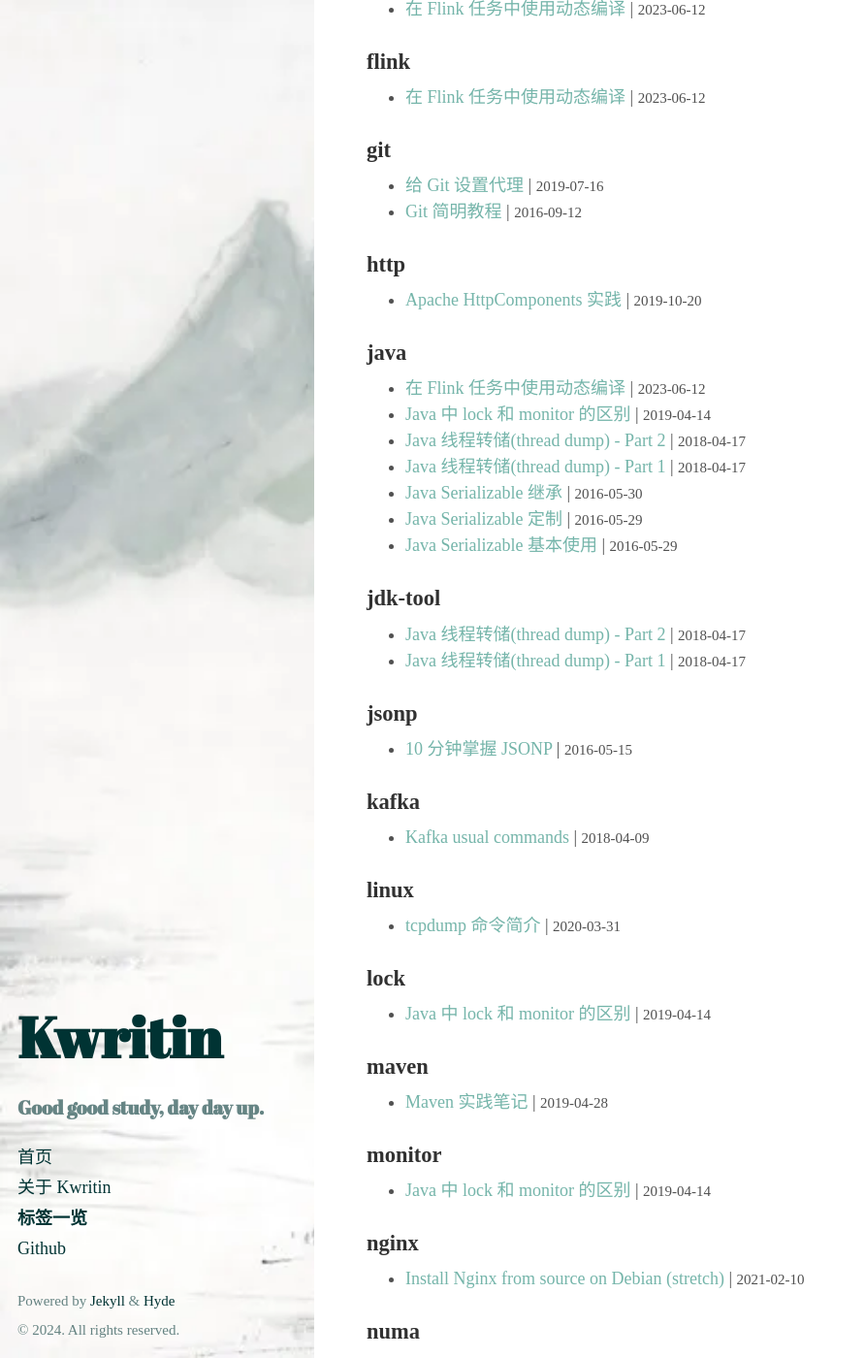
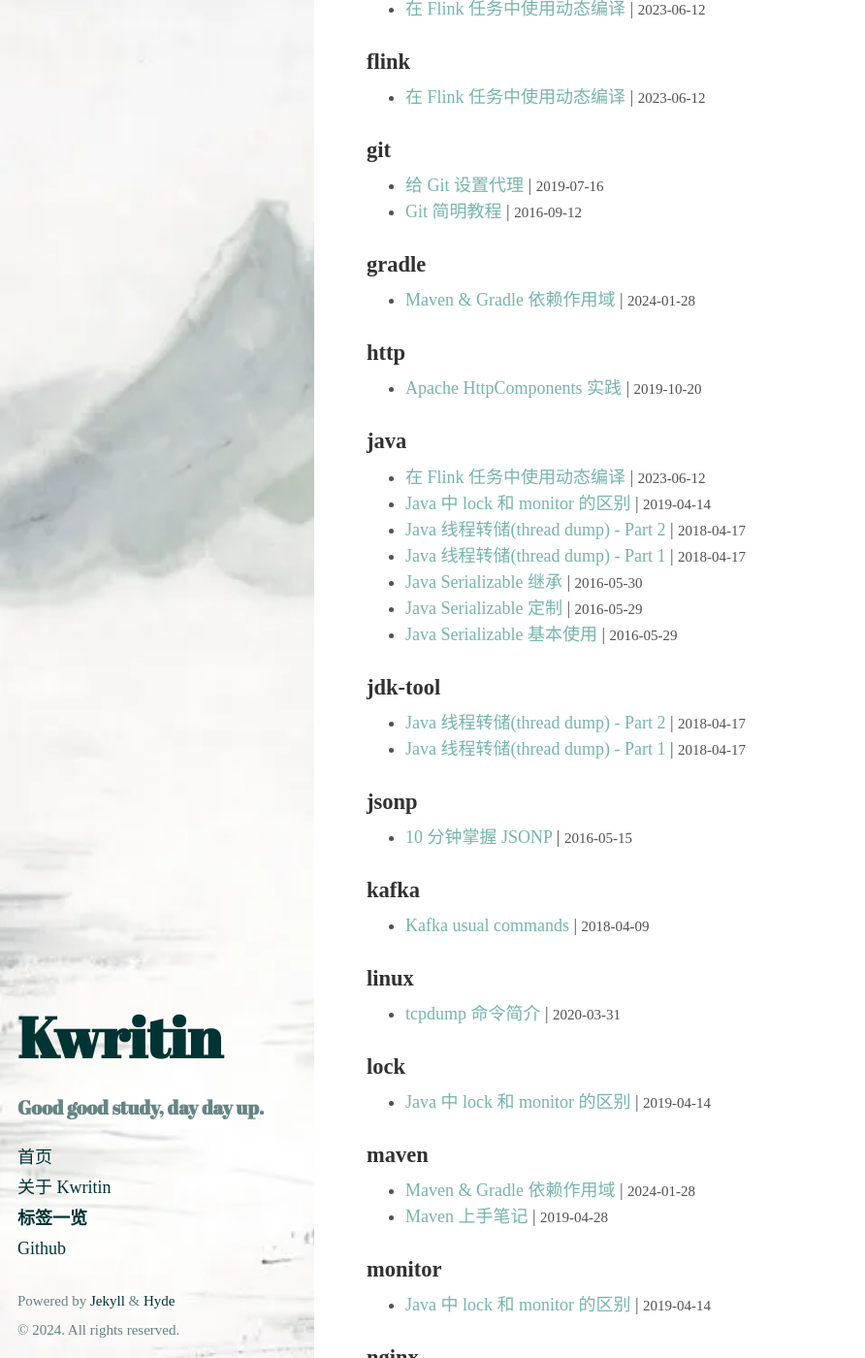
Before and after one commit to toien/toien.github.io, a Jekyll site: the page built from tags.html, in a window 1280 px wide and 1400 px high, scrolled down 696 px. Shown: the whole window at 97% size, without its empty margins (0-892 px from the left). Built offline with Jekyll 4.4.1, drawn with Linux system fonts in a browser that asks for light colours; some of the changed lines change nothing that is shown.

Commit message:
Add post

````diff
--- a/_posts/2019-04-28-maven-notes.md
+++ b/_posts/2019-04-28-maven-hands-on-notes.md
@@ -1,6 +1,6 @@
 ---
 layout: post
-title: Maven 实践笔记
+title: Maven 上手笔记
 tags: maven
 excerpt_separator: <!-- more -->
 ---
--- /dev/null
+++ b/_posts/2024-01-28-maven-gradle-dependencies-scope.md
@@ -0,0 +1,123 @@
+---
+layout: post
+title: Maven & Gradle 依赖作用域
+tags: maven gradle
+excerpt_separator: <!-- more -->
+---
+
+Maven 和 Gradle 是目前 Java(JVM) 项目中比较主流的构建工具，今天我们来聊一下他们各自如何管理依赖的作用域。
+
+正确地理解依赖作用域对于我们开发出简洁、轻量的程序很有帮助。
+
+<!-- more -->
+
+在开始讲依赖作用域之前，我们先回忆一下 Java 的开发过程。
+
+我们编写的代码，需要经过**编译**，变成字节码，然后以 jar 的形式交给 jvm 去**运行**。
+
+所以，依赖作用域配置主要影响它在两个地方出现，一个是编译期(compile time)，一个是运行期(runtime)。
+
+## Maven Dependency Scope
+
+Maven 的作用域比较直接，直接在 dependency 元素下声明 scope 即可。
+
+```xml
+<dependency>
+  <groupId>com.alibaba</groupId>
+  <artifactId>fastjson</artifactId>
+  <version>1.17.25</version>
+  <scope>compile</scope>
+</dependency>
+```
+
+默认如果不配置，则是 `compile`.
+
+### `compile`
+
+即在编译环节就需要引入的依赖，如果应用最终会打成 uber jar，那么这些依赖都会被打包到 uber jar 中。
+这也是 maven 里用得最多的作用域。
+
+### `provided` & `runtime`
+
+这俩兄弟有一个共同的特点，就是不会把依赖带到 uber jar 中。
+
+区别是: 声明为 `provided` 的依赖，Maven 会加入到编译期的 classpath 中，而 `runtime` 则不会。举个栗子:
+
+比如我们做的是一个 web 项目，最终会部署到 ecs 上的 tomcat 容器里运行，那么项目里声明的 servlet-api 依赖，应该是 provided:
+
+```xml
+<dependency>
+  <groupId>javax.servlet</groupId>
+  <artifactId>javax.servlet-api</artifactId>
+  <version>4.0.1</version>
+  <scope>provided</scope>
+</dependency>
+```
+
+为什么？程序在运行期，servlet-api 由容器统一管理，不需要单独打包到应用的 jar 包里。而我们在开发阶段，在编译期，开发功能时需要实现 servlet-api 相关的接口(import servlet-api 的类)，所以需要它在 classpath 上才能通过编译。
+
+而 runtime 是彻底将依赖和应用 *"断绝关系"* ，编译期无法感知到它的存在，运行期由容器动态提供。一个例子是 slf4j:
+
+项目在使用 slf4j 的时候，在编译期只需要引入 slf4j-api, 在程序运行期由具体的 classpath 上的 binding jar 来决定是使用 log4j or logback。
+
+```xml
+<dependency>
+  <groupId>org.slf4j</groupId>
+  <artifactId>slf4j-api</artifactId>
+  <scope>compile</scope>
+</dependency>
+<dependency>
+  <groupId>org.apache.logging.log4j</groupId>
+  <artifactId>log4j-core</artifactId>
+  <scope>runtime</scope>
+</dependency>
+<dependency>
+  <groupId>org.apache.logging.log4j</groupId>
+  <artifactId>log4j-slf4j2-impl</artifactId>
+  <scope>runtime</scope>
+</dependency>
+```
+
+### `import`
+
+这是一个特殊的 scope，只能应用在 type 为 pom 的依赖上，很简单，把该 pom 的 `dependencyManagement` 内容引入到当前的项目。
+
+但是，为了减少外部依赖对项目的影响，建议尽量少使用。
+
+为什么这么说呢？可以试想一下，假如我 import 的 pom 依赖中有某个 jar 的版本是 A，但是项目的传递依赖的版本是 B。就导致冲突了。
+
+而往往 import 的 pom 中包含很多依赖，所以非常容易导致冲突。
+
+### `test`
+
+被声明为 test 的依赖只出现在 test classpath 上。
+
+## Gradle
+
+Gradle 首先明确出 `compileClasspath` 和 `runtimeClasspath` 两个概念。
+
+可以这个命令查看依赖树的情况:
+
+```
+> ./gradlew dependencies
+```
+
+Gradle 的 dependency scope 除了影响依赖是否加入到对应的 classpath 中，还会决定是否将依赖暴露给第三方，这个特性为 lib 开发带来了方便。
+
+Scope | When available | Leaks to consumer
+------------- | -------------- | -----------------
+implementation | compiletime + runtime | runtime
+api | compiletime + runtime | compiletime + runtime
+compiletimeOnly | compiletime | -
+runtimeOnly | runtime | runtime
+
+> 注: 这里的 consumer 是指 jar 包的消费者，也就是 jar 包的使用方。
+
+回到刚才 Maven 的例子:
+
+- 如果是 servlet-api，在 Gradle 中对应的是 `compiletimeOnly`。
+- 如果是 slf4j, 对于 slf4j-api 我们需要声明为 `implemtation`(或者 api)，而 binding jar: log4j 或者 logback 则需要声明为 `runtimeOnly`。
+
+除此之外，Gradle 还提供了 `testApi`, `testImplemention` 选项用于控制 test 依赖是否暴露给 consumer。
+
+`<<<EOF`
````
